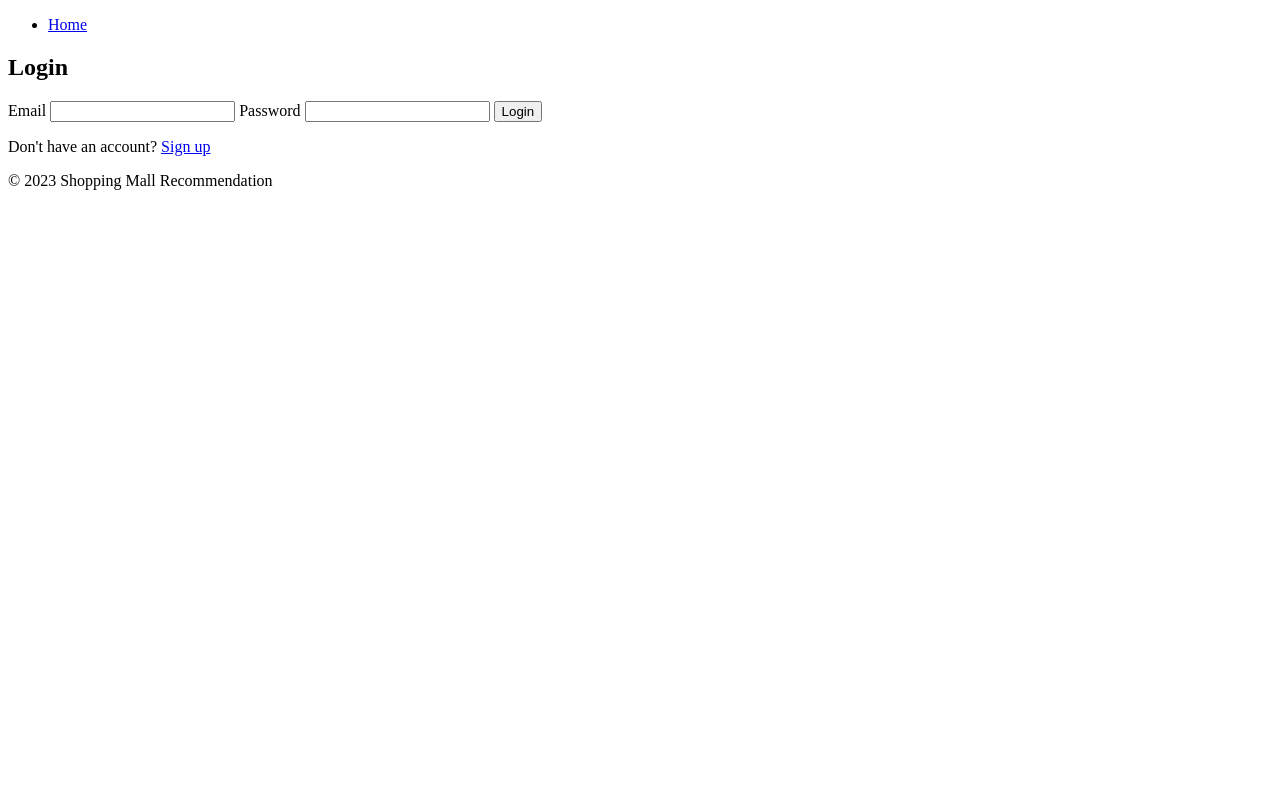
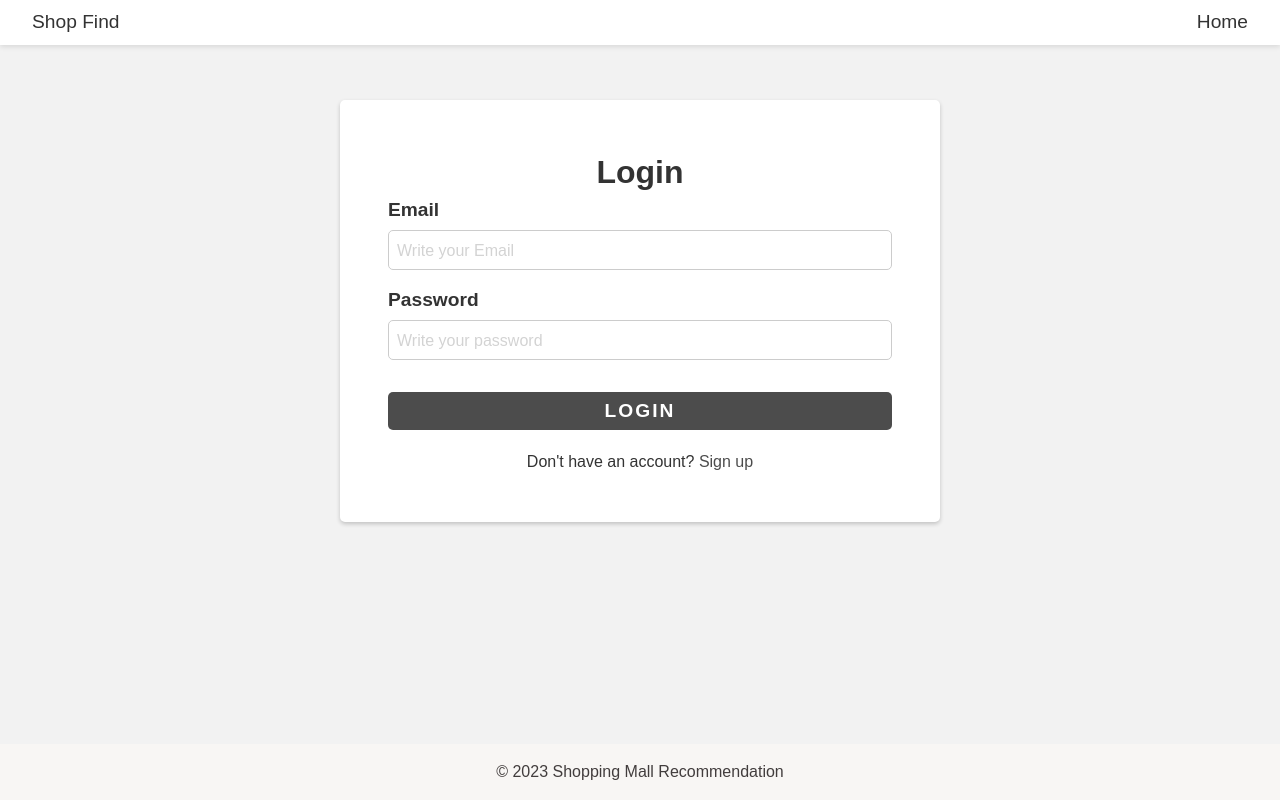
Before and after one commit to scs0209/shopfind, a plain HTML site: page login.html in a window 1280 px wide. Drawn offline with Linux system fonts and the light colour scheme.

Commit message:
로그인 및 회원가입 페이지 디자인까지 완료

```diff
--- a/login.html
+++ b/login.html
@@ -4,11 +4,15 @@
     <meta charset="UTF-8" />
     <meta http-equiv="X-UA-Compatible" content="IE=edge" />
     <meta name="viewport" content="width=device-width, initial-scale=1.0" />
+    <link rel="stylesheet" href="./styles/login.css" />
     <title>LogIn</title>
   </head>
   <body>
     <header>
-      <nav>
+      <nav class="navbar">
+        <div class="navbar__logo">
+          <a href="/">Shop Find</a>
+        </div>
         <ul>
           <li><a href="./index.html">Home</a></li>
         </ul>
@@ -19,9 +23,21 @@
         <form action="#" method="POST" class="login-form">
           <h2>Login</h2>
           <label for="email">Email</label>
-          <input type="email" id="email" name="email" required />
+          <input
+            type="email"
+            id="email"
+            name="email"
+            placeholder="Write your Email"
+            required
+          />
           <label for="password">Password</label>
-          <input type="password" id="password" name="password" required />
+          <input
+            type="password"
+            id="password"
+            name="password"
+            placeholder="Write your password"
+            required
+          />
           <button type="submit">Login</button>
           <p>Don't have an account? <a href="./signup.html">Sign up</a></p>
         </form>
--- a/styles/index.css
+++ b/styles/index.css
@@ -157,7 +157,6 @@ a {
   left: 0;
   width: 100%;
   background-color: #f8f6f4;
-  padding: 1rem;
   margin-top: 2rem;
   text-align: center;
 }
--- /dev/null
+++ b/styles/login.css
@@ -0,0 +1,151 @@
+/* General Styles */
+* {
+  margin: 0;
+  padding: 0;
+  box-sizing: border-box;
+}
+
+body {
+  font-family: "Noto Sans KR", sans-serif;
+  font-size: 16px;
+  line-height: 1.5;
+  background-color: #f2f2f2;
+  color: #333;
+}
+
+a {
+  color: inherit;
+  text-decoration: none;
+}
+
+/* Header Styles */
+.navbar {
+  display: flex;
+  justify-content: space-between;
+  align-items: center;
+  background-color: #fff;
+  box-shadow: 0 2px 5px rgba(0, 0, 0, 0.1);
+  padding: 0.5rem 2rem;
+  position: fixed;
+  top: 0;
+  left: 0;
+  width: 100%;
+  z-index: 100;
+}
+
+nav ul {
+  list-style: none;
+  margin: 0;
+  padding: 0;
+}
+
+nav li {
+  display: inline-block;
+  margin-left: 20px;
+}
+
+nav li:first-child {
+  margin-left: 0;
+}
+
+nav a {
+  color: #333;
+  text-decoration: none;
+  font-size: 1.2rem;
+}
+
+/* 로그인 폼 */
+.login-form {
+  background-color: #fff;
+  padding: 3rem;
+  margin-top: 100px;
+  box-shadow: 0 2px 4px rgba(0, 0, 0, 0.2);
+  border-radius: 5px;
+  max-width: 600px;
+  margin-left: auto;
+  margin-right: auto;
+}
+
+h2 {
+  margin-top: 0;
+  font-size: 2rem;
+  text-align: center;
+}
+
+label {
+  font-size: 1.2rem;
+  display: block;
+  font-weight: 600;
+  margin-bottom: 5px;
+}
+
+input[type="email"],
+input[type="password"] {
+  display: block;
+  width: 100%;
+  padding: 0.5rem;
+  border: 1px solid #ccc;
+  border-radius: 5px;
+  margin-bottom: 1rem;
+  font-size: 1.2rem;
+  font-weight: 500;
+  color: #333;
+  transition: border-color 0.3s ease-in-out;
+}
+
+input::placeholder {
+  color: lightgray;
+  font-size: 1rem;
+}
+
+button[type="submit"] {
+  background-color: #4c4c4c;
+  color: #fff;
+  padding: 0.5rem 2rem;
+  border: none;
+  border-radius: 5px;
+  margin-top: 1rem;
+  font-size: 1.2rem;
+  font-weight: 600;
+  text-transform: uppercase;
+  letter-spacing: 2px;
+  cursor: pointer;
+  transition: background-color 0.3s ease-in-out;
+  width: 100%;
+}
+
+button[type="submit"]:hover {
+  background-color: #2f2f2f;
+}
+
+p {
+  margin-top: 20px;
+  text-align: center;
+}
+
+p a {
+  color: #4c4c4c;
+  text-decoration: none;
+}
+
+p a:hover {
+  color: burlywood;
+}
+
+/* Footer */
+#footer {
+  position: fixed;
+  bottom: 0;
+  left: 0;
+  width: 100%;
+  background-color: #f8f6f4;
+  padding: 1rem;
+  margin-top: 2rem;
+  text-align: center;
+}
+
+#footer p {
+  font-size: 1rem;
+  color: #423d3d;
+  margin: 0;
+}
--- /dev/null
+++ b/styles/signup.css
@@ -0,0 +1,138 @@
+/* General Styles */
+* {
+  margin: 0;
+  padding: 0;
+  box-sizing: border-box;
+}
+
+body {
+  font-family: "Noto Sans KR", sans-serif;
+  font-size: 16px;
+  line-height: 1.5;
+  background-color: #f2f2f2;
+  color: #333;
+}
+
+a {
+  color: inherit;
+  text-decoration: none;
+}
+
+/* Header Styles */
+.navbar {
+  display: flex;
+  justify-content: space-between;
+  align-items: center;
+  background-color: #fff;
+  box-shadow: 0 2px 5px rgba(0, 0, 0, 0.1);
+  padding: 0.5rem 2rem;
+  position: fixed;
+  top: 0;
+  left: 0;
+  width: 100%;
+  z-index: 100;
+}
+
+nav ul {
+  list-style: none;
+  margin: 0;
+  padding: 0;
+}
+
+nav li {
+  display: inline-block;
+  margin-left: 20px;
+}
+
+nav li:first-child {
+  margin-left: 0;
+}
+
+nav a {
+  color: #333;
+  text-decoration: none;
+  font-size: 1.2rem;
+}
+
+/* 회원가입 폼 */
+#signup {
+  background-color: #fff;
+  padding: 3rem;
+  margin-top: 100px;
+  box-shadow: 0 2px 4px rgba(0, 0, 0, 0.2);
+  border-radius: 5px;
+  max-width: 600px;
+  margin-left: auto;
+  margin-right: auto;
+}
+
+#signup h1 {
+  text-align: center;
+  margin-bottom: 1.5rem;
+}
+
+#signup label {
+  display: block;
+  font-size: 1.2rem;
+  font-weight: 600;
+  margin-bottom: 0.5rem;
+}
+
+#signup input[type="text"],
+#signup input[type="email"],
+#signup input[type="password"] {
+  display: block;
+  width: 100%;
+  padding: 0.5rem;
+  border: 1px solid #ccc;
+  border-radius: 5px;
+  margin-bottom: 1rem;
+  font-size: 1.2rem;
+  font-weight: 500;
+  color: #333;
+  transition: border-color 0.3s ease-in-out;
+}
+
+#signup input[type="text"]:focus,
+#signup input[type="email"]:focus,
+#signup input[type="password"]:focus {
+  border-color: #333;
+}
+
+#signup button[type="submit"] {
+  background-color: #4c4c4c;
+  color: #fff;
+  padding: 0.5rem 2rem;
+  border: none;
+  border-radius: 5px;
+  margin-top: 1rem;
+  font-size: 1.2rem;
+  font-weight: 600;
+  text-transform: uppercase;
+  letter-spacing: 2px;
+  cursor: pointer;
+  transition: background-color 0.3s ease-in-out;
+  width: 100%;
+}
+
+#signup button[type="submit"]:hover {
+  background-color: #846f6f;
+}
+
+/* Footer */
+#footer {
+  position: relative;
+  bottom: 0;
+  left: 0;
+  width: 100%;
+  background-color: #f8f6f4;
+  padding: 1rem;
+  margin-top: 2rem;
+  text-align: center;
+}
+
+#footer p {
+  font-size: 1rem;
+  color: #423d3d;
+  margin: 0;
+}
```
Also changed, not shown: signup.html (+2 -1 lines).
